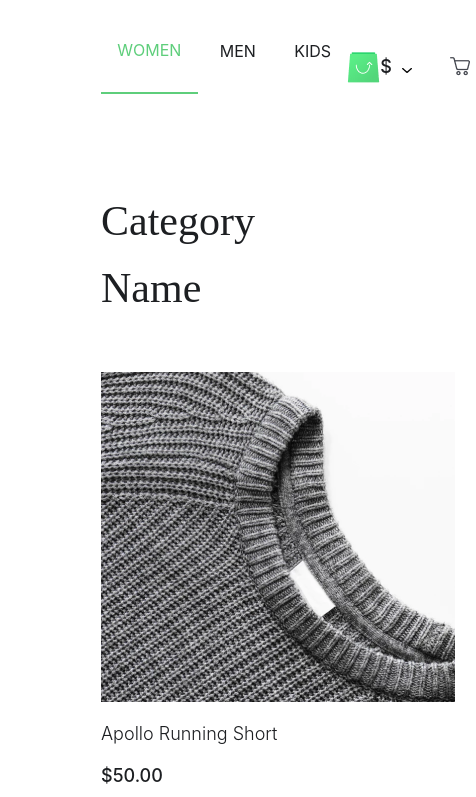
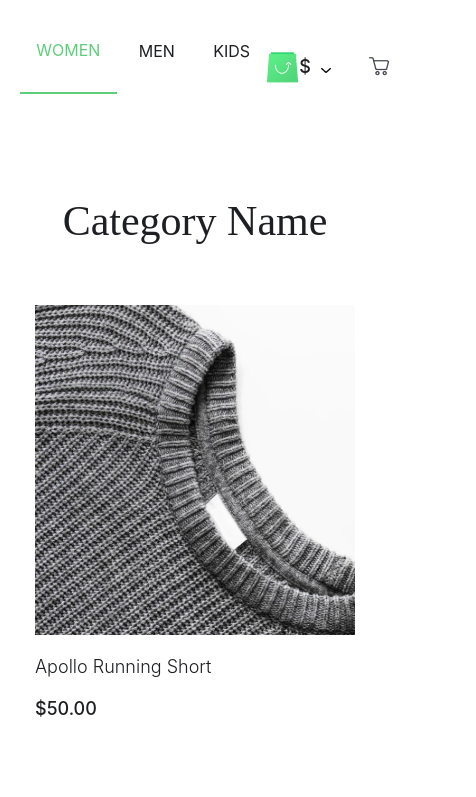
Before and after one commit to LadoGelava910/scandi, a React (Create React App) app: page / in a window 390 px wide. Shown: the top 797 px of the page, 476 px wide, since content can reach past the window. Built offline with nearby package versions, Linux system fonts and the light colour scheme.

Commit message:
sdfsdfsd

```diff
--- a/src/components/Header/Header.css
+++ b/src/components/Header/Header.css
@@ -216,3 +216,12 @@ cursor: pointer;
   justify-content: space-between;
   width: 325px;
 }
+
+
+@media only screen and (max-width: 900px) {
+  header {
+    padding-left: 20px !important;
+    padding-right: 20px !important;
+
+  }
+}
--- a/src/components/Header/Header.js
+++ b/src/components/Header/Header.js
@@ -8,11 +8,18 @@ export default class Header extends Component {
   currencySelectHandler = () => {
     this.setState({
       currency_selector_display: !this.state.currency_selector_display,
+
     });
+    this.setState({basket_menu_display: false})
+
   };
 
   toggleBasket = () => {
     this.setState({basket_menu_display: !this.state.basket_menu_display})
+    this.setState({
+      currency_selector_display: false,
+    });
+
   }
 
   render() {
--- a/src/components/heroContent/HeroContent.css
+++ b/src/components/heroContent/HeroContent.css
@@ -12,3 +12,18 @@
   padding-right: 116px;
   margin-top: 80px;
 }
+
+@media only screen and (max-width: 900px) {
+  .hero_content_wrapper {
+    padding-left: 20px;
+    padding-right: 20px;
+
+  }
+}
+
+@media only screen and (max-width: 775px) {
+  .hero_content_wrapper h2{
+   text-align: center;
+
+  }
+}
--- a/src/components/productList/ProductList.css
+++ b/src/components/productList/ProductList.css
@@ -5,6 +5,8 @@
   flex-wrap: wrap;
   gap: 100px;
   padding-bottom: 191px;
+  width: 100%;
+  /* border: 1px solid red; */
 }
 .product_description {
   display: flex;
@@ -18,19 +20,24 @@
   flex-direction: column;
   width: 386px;
   height: 444px;
-  padding-bottom: 15px;
+  /* padding-bottom: 15px; */
   cursor: pointer;
   position: relative;
+  padding: 15px;
 }
 
 .product_item_wrapper img {
-  margin-top: 15px;
-  width: 354px;
+  /* margin-top: 15px; */
+  width: 100%;
   height: 330px;
 }
 
 .product_item_wrapper:hover {
   box-shadow: 0px 4px 35px rgba(168, 172, 176, 0.19);
+}
+
+.product_description{
+  width: 100%;
 }
 
 .product_description h3 {
@@ -81,3 +88,40 @@
   width: 20px;
   height: 20px;
 }
+
+
+@media only screen and (max-width: 1150px) {
+  .product_list_wrapper{
+    gap: 20px;
+  }
+
+  .product_item_wrapper {
+    width:25%;
+    min-width: 320px;
+
+  }
+}
+
+@media only screen and (max-width: 900px) {
+  .product_list_wrapper{
+    gap: 20px;
+  }
+
+  .product_item_wrapper {
+    width:25%;
+    min-width: 320px;
+
+  }
+}
+
+@media only screen and (max-width: 775px) {
+  .product_list_wrapper{
+    justify-content: center;
+  }
+
+  .product_item_wrapper {
+    width:80%;
+    min-width: 320px;
+
+  }
+}
```
